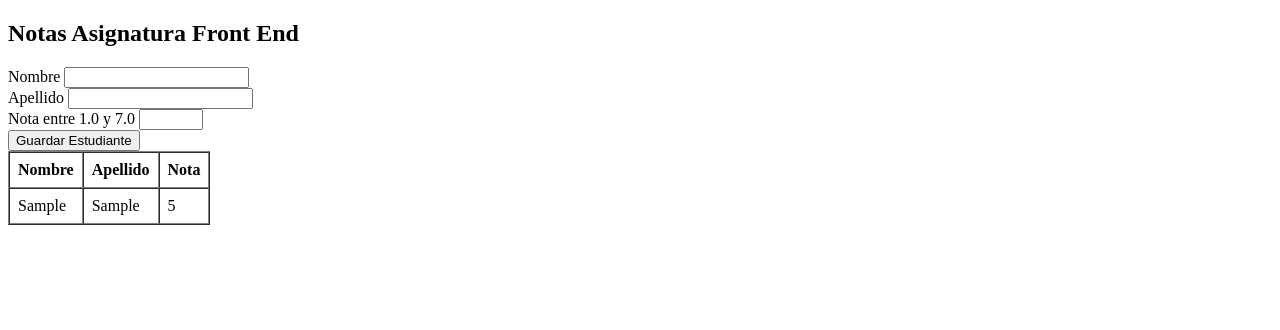
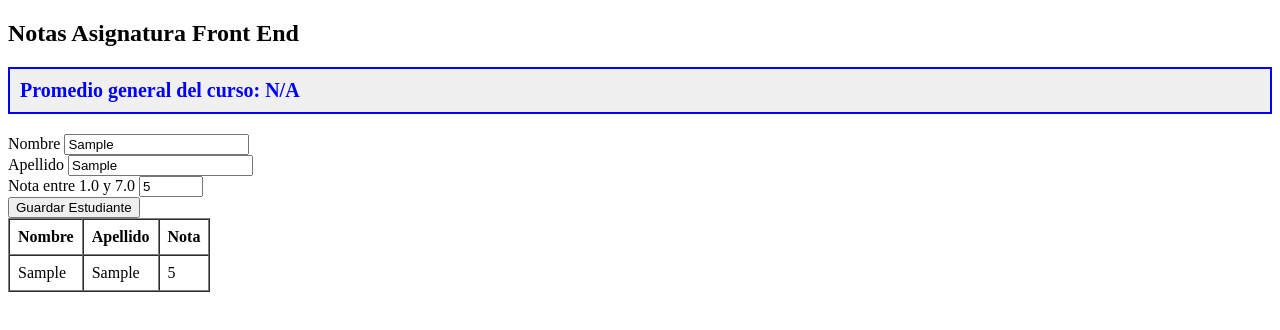
Before and after one commit to iscifeere/frontEnd05may25, a plain HTML site: page proyecto-js-lunes05may25/index.html in a window 1280 px wide. Both pictures are taken after typing "Sample", "Sample", "5" into the empty fields and a click on the button "Guardar Estudiante". Drawn offline with Linux system fonts and the light colour scheme.

Commit message:
añadido promedio curso

```diff
--- a/proyecto-js-lunes05may25/index.html
+++ b/proyecto-js-lunes05may25/index.html
@@ -4,9 +4,23 @@
     <meta charset="UTF-8">
     <meta name="viewport" content="width=device-width, initial-scale=1.0">
     <title>Document</title>
+    <style>
+        #average {
+            margin: 16px 0;
+            padding: 10px;
+            background-color: #f0f0f0;
+            border: 2px solid blue;
+            font-size: 20px;
+            font-weight: bold;
+            margin-bottom: 20px;
+            color: blue;
+        }
+    </style>
 </head>
 <body>
     <h2>Notas Asignatura Front End</h2>
+
+    <div id="average">Promedio general del curso: N/A</div>
     <form id="studentForm">
         <div>
             <label for="name">Nombre</label>
--- a/proyecto-js-lunes05may25/script.js
+++ b/proyecto-js-lunes05may25/script.js
@@ -1,6 +1,7 @@
 const students = []
 
 const tableBody = document.querySelector("#studentsTable tbody")
+const averageDiv = document.getElementById("average")
 
 document.getElementById("studentForm").addEventListener('submit', function(e){
     e.preventDefault();
@@ -18,6 +19,7 @@ document.getElementById("studentForm").addEventListener('submit', function(e){
     students.push(student)
 
     addStudentToTable(student)
+    calcularPromedio()
 
     this.reset()
 
@@ -34,3 +36,13 @@ function addStudentToTable(student)
     `;
     tableBody.appendChild(row)
 }
+
+function calcularPromedio()
+{
+    if(students.length === 0){
+        averageDiv.textContent="Promedio general del curso:N/A";
+        return;
+    }
+    const total=students.reduce((sum, s) => sum + s.grade, 0)
+    averageDiv.textContent=`Promedio General del Curso: ${average.toFixed(2)}`
+}
```
